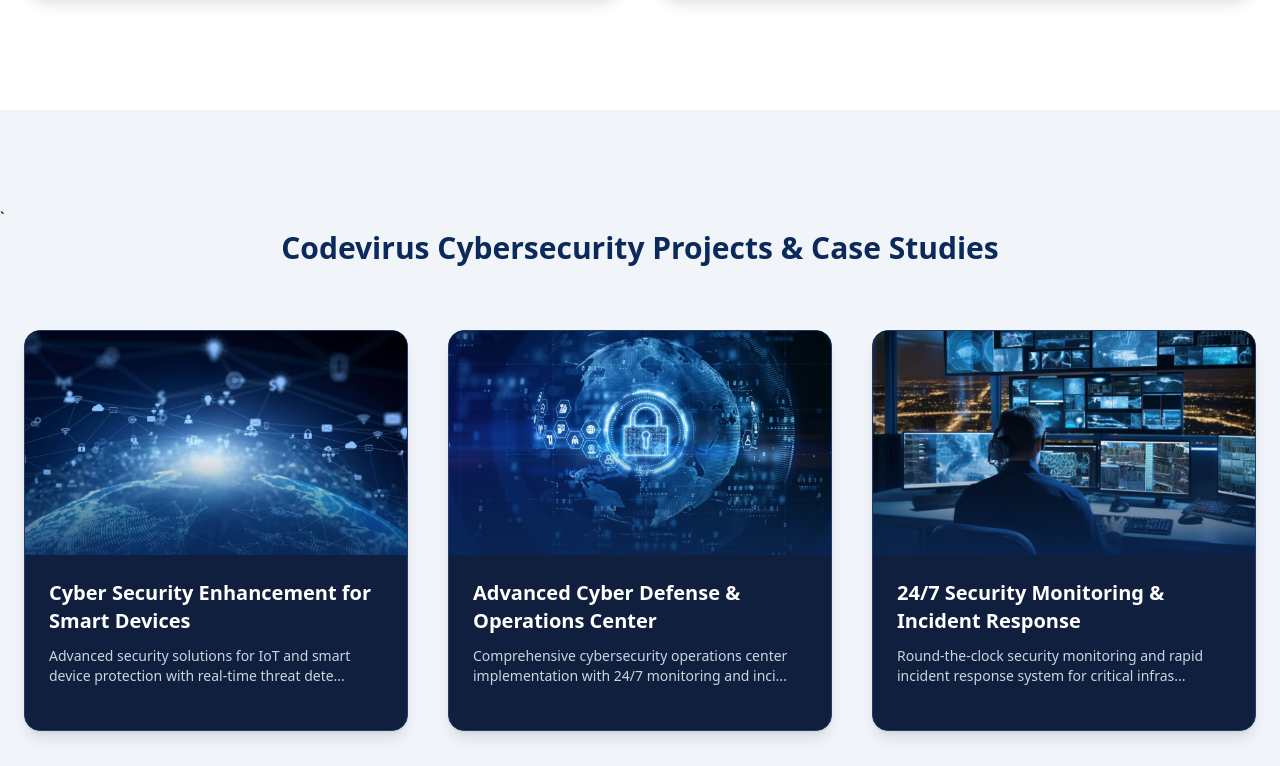
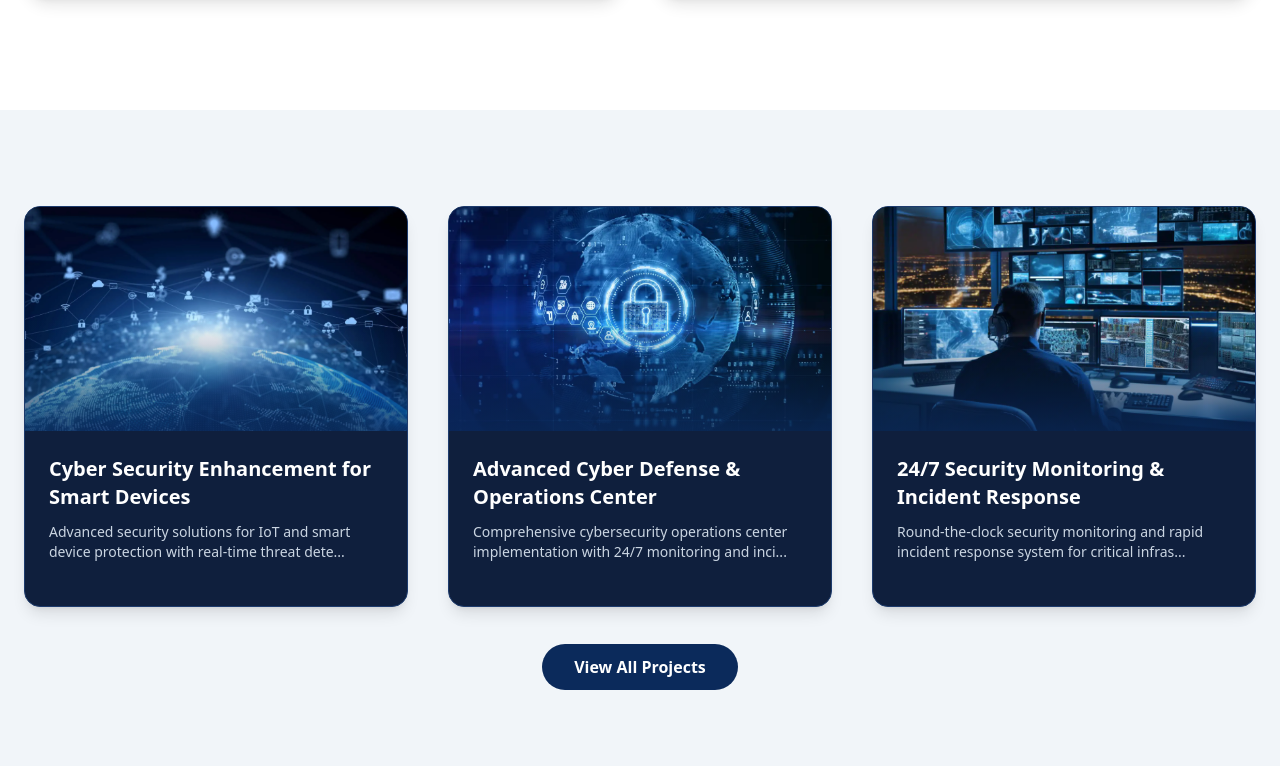
Before and after one commit to Anshika1820/codevirussec, a React app: page / in a window 1280 px wide. Shown: the part 3511-4277 px from the top of the page. Built offline with nearby package versions, Linux system fonts and the light colour scheme; the HTML template or start-up script is replaced by a standard one.

Commit message:
Update Project.jsx

```diff
--- a/src/Pages/Project.jsx
+++ b/src/Pages/Project.jsx
@@ -1,23 +1,25 @@
 import React, { useState } from "react";
 import { motion } from "framer-motion";
-import iot1  from '../assets/Photos/iot1.png';
-import soc1 from '../assets/Photos/soc1.png';
-import soc2 from '../assets/Photos/soc2.png';
-import soc3 from '../assets/Photos/soc3.png';
-import mon1 from '../assets/Photos/mon1.png';
-import threat1 from '../assets/Photos/threat1.png';
-import cloudsec1 from '../assets/Photos/cloudsec1.png';
-import cloudsec2 from '../assets/Photos/cloudsec2.png';
-import cloudsec3 from '../assets/Photos/cloudsec3.png';
-import cloudsec4 from '../assets/Photos/cloudsec4.png';
-import cloudsec5 from '../assets/Photos/cloudsec5.png';
-import security1 from '../assets/Photos/security1.png';
-import privacy1 from '../assets/Photos/privacy1.png';
-import privacy2 from '../assets/Photos/privacy2.png';
-import vapt1 from '../assets/Photos/vapt1.png';
-import vapt2 from '../assets/Photos/vapt2.png';
-import vapt3 from '../assets/Photos/vapt3.png';
-import vapt4 from '../assets/Photos/vapt4.png';
+
+import iot1 from "../assets/Photos/iot1.png";
+import soc1 from "../assets/Photos/soc1.png";
+import soc2 from "../assets/Photos/soc2.png";
+import soc3 from "../assets/Photos/soc3.png";
+import mon1 from "../assets/Photos/mon1.png";
+import threat1 from "../assets/Photos/threat1.png";
+import cloudsec1 from "../assets/Photos/cloudsec1.png";
+import cloudsec2 from "../assets/Photos/cloudsec2.png";
+import cloudsec3 from "../assets/Photos/cloudsec3.png";
+import cloudsec4 from "../assets/Photos/cloudsec4.png";
+import cloudsec5 from "../assets/Photos/cloudsec5.png";
+import security1 from "../assets/Photos/security1.png";
+import privacy1 from "../assets/Photos/privacy1.png";
+import privacy2 from "../assets/Photos/privacy2.png";
+import vapt1 from "../assets/Photos/vapt1.png";
+import vapt2 from "../assets/Photos/vapt2.png";
+import vapt3 from "../assets/Photos/vapt3.png";
+import vapt4 from "../assets/Photos/vapt4.png";
+
 const categories = [
   "All",
   "IoT Security",
@@ -214,10 +216,8 @@ const projects = [
   },
 ];
 
-export default function Projects({preview = false}) {
+export default function Projects({ preview = false }) {
   const [activeCategory, setActiveCategory] = useState("All");
-  const [view, setView] = useState("home");
-  const [activeProject, setActiveProject] = useState(null);
 
   let filteredProjects =
     activeCategory === "All"
@@ -231,8 +231,8 @@ if (preview) {
   return (
     <div className="pt-24 py-12 min-h-screen bg-slate-100 w-full">
 
-      {/* HERO */}
-      {!preview && view !== "detail" && (
+      {/* HERO SECTION */}
+      {!preview && (
         <section className="w-full pt-12 pb-16">
           <div className="max-w-6xl mx-auto px-6 text-center">
             <h1 className="text-4xl md:text-5xl font-extrabold text-[#0b2a5b] mb-6">
@@ -247,15 +247,14 @@ if (preview) {
       )}
 
       {/* FILTER BUTTONS */}
-      {!preview && view !== "detail" && (
+      {!preview && (
         <section className="w-full pb-10">
           <div className="max-w-6xl mx-auto px-6 flex flex-wrap justify-center gap-3">
             {categories.map((cat) => (
               <button
                 key={cat}
                 onClick={() => setActiveCategory(cat)}
-                className={`px-5 py-2 rounded-full text-sm font-semibold transition
-                ${
+                className={`px-5 py-2 rounded-full text-sm font-semibold transition ${
                   activeCategory === cat
                     ? "bg-[#0b2a5b] text-white shadow-lg"
                     : "bg-white border border-slate-200 text-slate-700 hover:border-[#0b2a5b]"
@@ -269,24 +268,14 @@ if (preview) {
       )}
 
       {/* PROJECT CARDS */}
-          `{view !== "detail" && (
-            <section className="w-full ">
-              <h1 className="text-4xl md:text-3xl font-extrabold text-[#0b2a5b] mb-6 text-center pb-10   ">Codevirus Cybersecurity Projects & Case Studies</h1>
+      <section className="w-full">
         <div className="max-w-7xl mx-auto px-6 grid grid-cols-1 md:grid-cols-2 lg:grid-cols-3 gap-10">
-
           {filteredProjects.map((project, i) => (
             <motion.div
               key={i}
               whileHover={{ y: -8 }}
-                    className="cursor-pointer rounded-2xl overflow-hidden bg-[#0f1f3d] border border-[#1d3b6d] shadow-lg hover:shadow-2xl transition-all"
-                    onClick={() => {
-                      if (!preview) {
-                        setActiveProject(project);
-                        setView("detail");
-                      }
-                    }}
+              className="rounded-2xl overflow-hidden bg-[#0f1f3d] border border-[#1d3b6d] shadow-lg hover:shadow-2xl transition-all"
             >
-
               {/* IMAGE */}
               <div className="relative h-56 overflow-hidden">
                 <img
@@ -294,13 +283,11 @@ if (preview) {
                   alt={project.title}
                   className="w-full h-full object-cover"
                 />
-
                 {!preview && (
                   <span className="absolute top-4 left-4 bg-white text-[#0b2a5b] text-xs font-semibold px-4 py-1 rounded-full shadow-md">
                     {project.category}
                   </span>
                 )}
-
                 <div className="absolute inset-0 bg-gradient-to-t from-[#0b2a5b]/80 via-transparent to-transparent"></div>
               </div>
 
@@ -310,29 +297,31 @@ if (preview) {
                   {project.title}
                 </h3>
 
-                      {/* LESS DETAILS IN PREVIEW */}
                 <p className="text-slate-300 text-sm mb-5">
                   {preview
                     ? project.description.substring(0, 90) + "..."
                     : project.description}
                 </p>
 
-                      {/* Hide extra details in preview */}
                 {!preview && (
                   <>
                     <div className="text-sm text-slate-400 mb-4 space-y-1">
                       <p>
-                              <span className="font-semibold text-white">Client:</span>{" "}
+                        <span className="font-semibold text-white">
+                          Client:
+                        </span>{" "}
                         {project.client}
                       </p>
                       <p>
-                              <span className="font-semibold text-white">Duration:</span>{" "}
+                        <span className="font-semibold text-white">
+                          Duration:
+                        </span>{" "}
                         {project.duration}
                       </p>
                     </div>
 
                     <div className="flex flex-wrap gap-2">
-                            {project.technologies.slice(0, 4).map((tech, index) => (
+                      {project.technologies.map((tech, index) => (
                         <span
                           key={index}
                           className="bg-[#1d3b6d] text-slate-200 text-xs px-3 py-1 rounded-full"
@@ -348,7 +337,7 @@ if (preview) {
           ))}
         </div>
 
-              {/* VIEW ALL BUTTON ONLY IN PREVIEW */}
+        {/* VIEW ALL BUTTON */}
         {preview && (
           <div className="text-center mt-12">
             <a
@@ -360,10 +349,6 @@ if (preview) {
           </div>
         )}
       </section>
-          )}
-
-
-
     </div>
   );
 }
```
Lines whose indentation alone changed are shown as unchanged.
